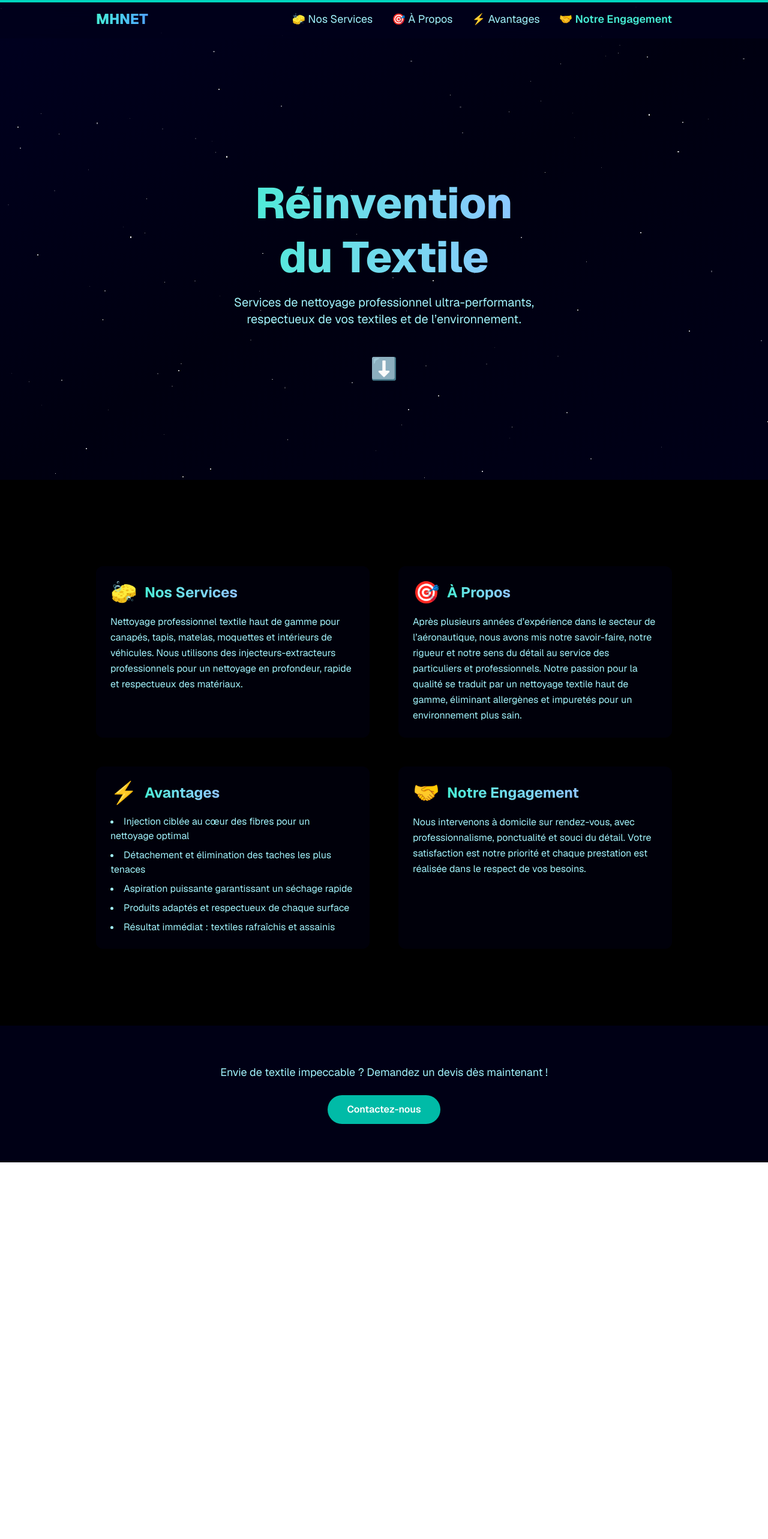
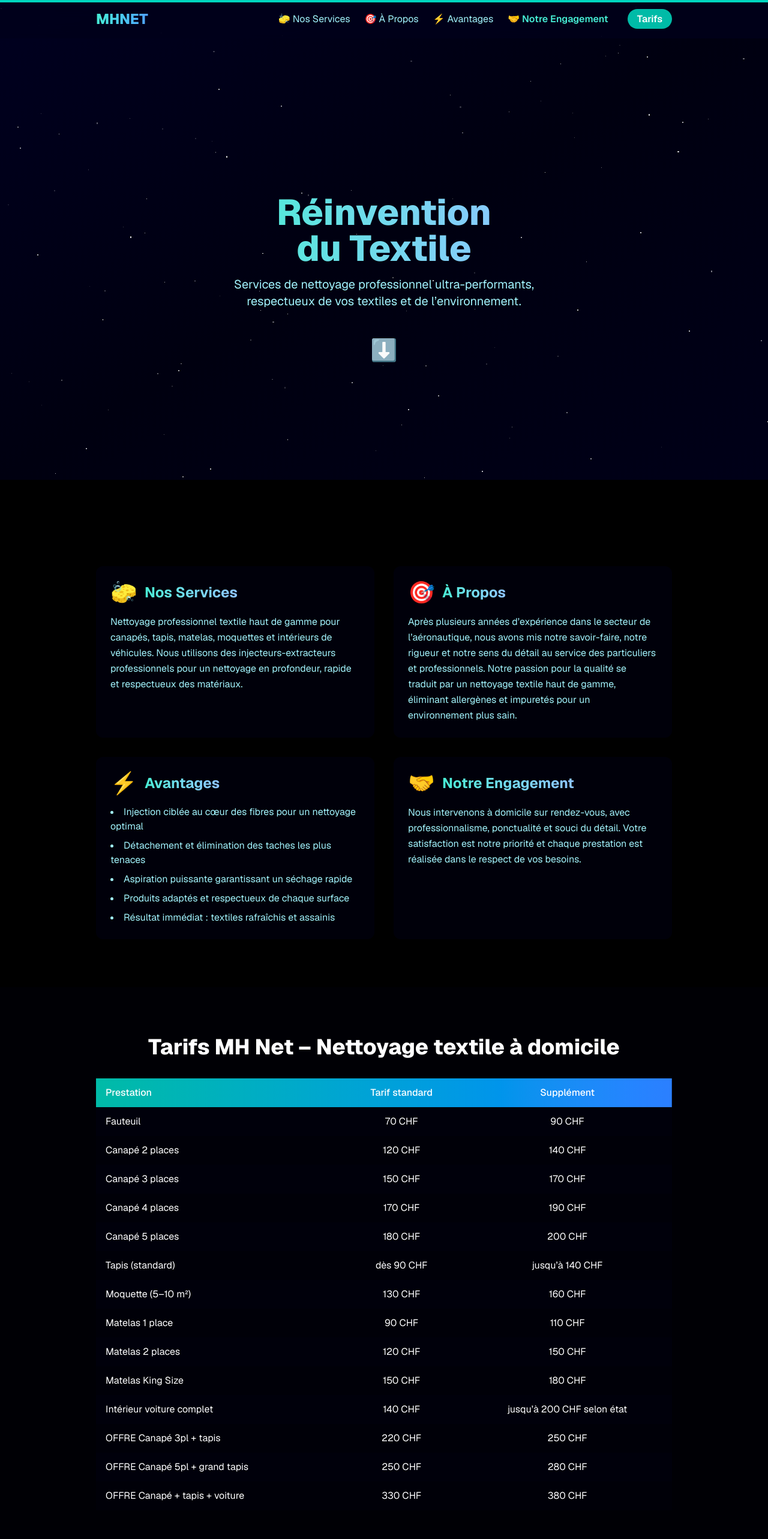
Before and after one commit to PabloDev-bit/site-web-morgan, a Next.js app in the folder mhnet-site/: page / in a window 1280 px wide. Shown: the top 2566 px of the page at 60% size. Before the commit the page ends 1938 px from the top, so only its background shows below. Built offline with nearby package versions, Linux system fonts and the light colour scheme.

Commit message:
feat: add pricing section with service rates and enhance navigation for better accessibility

```diff
--- a/mhnet-site/src/app/page.tsx
+++ b/mhnet-site/src/app/page.tsx
@@ -4,7 +4,6 @@ import { useState, useEffect } from 'react';
 import { motion, AnimatePresence, useScroll, useTransform } from 'framer-motion';
 import Link from 'next/link';
 
-// Données des sections
 const sections = [
   {
     id: 'services',
@@ -38,10 +37,25 @@ const sections = [
   },
 ];
 
-// Fond étoilé animé
+const pricing = [
+  { prestation: 'Fauteuil', standard: '70 CHF', supplement: '90 CHF' },
+  { prestation: 'Canapé 2 places', standard: '120 CHF', supplement: '140 CHF' },
+  { prestation: 'Canapé 3 places', standard: '150 CHF', supplement: '170 CHF' },
+  { prestation: 'Canapé 4 places', standard: '170 CHF', supplement: '190 CHF' },
+  { prestation: 'Canapé 5 places', standard: '180 CHF', supplement: '200 CHF' },
+  { prestation: 'Tapis (standard)', standard: 'dès 90 CHF', supplement: 'jusqu’à 140 CHF' },
+  { prestation: 'Moquette (5–10 m²)', standard: '130 CHF', supplement: '160 CHF' },
+  { prestation: 'Matelas 1 place', standard: '90 CHF', supplement: '110 CHF' },
+  { prestation: 'Matelas 2 places', standard: '120 CHF', supplement: '150 CHF' },
+  { prestation: 'Matelas King Size', standard: '150 CHF', supplement: '180 CHF' },
+  { prestation: 'Intérieur voiture complet', standard: '140 CHF', supplement: 'jusqu’à 200 CHF selon état' },
+  { prestation: 'OFFRE Canapé 3pl + tapis', standard: '220 CHF', supplement: '250 CHF' },
+  { prestation: 'OFFRE Canapé 5pl + grand tapis', standard: '250 CHF', supplement: '280 CHF' },
+  { prestation: 'OFFRE Canapé + tapis + voiture', standard: '330 CHF', supplement: '380 CHF' },
+];
+
 function BackgroundSpace() {
-  const [stars] = useState(
-    () =>
+  const [stars] = useState(() =>
     Array.from({ length: 120 }, () => ({
       x: Math.random() * 100,
       y: Math.random() * 100,
@@ -54,7 +68,7 @@ function BackgroundSpace() {
     <div className="fixed inset-0 pointer-events-none overflow-hidden z-0">
       <motion.div
         className="absolute inset-0 bg-gradient-to-br from-[#000020] via-[#000010] to-[#000018]"
-        animate={{ backgroundPosition: ['0% 0%', '100% 100%', '0% 100%', '100% 0%'] }}
+        animate={{ backgroundPosition: ['0% 0%', '100% 100%'] }}
         transition={{ duration: 80, repeat: Infinity, ease: 'linear' }}
       />
       {stars.map((s, i) => (
@@ -76,7 +90,6 @@ export default function Home() {
   const { scrollYProgress } = useScroll();
   const scaleX = useTransform(scrollYProgress, [0, 1], [0, 1]);
 
-  // Scroll-spy
   useEffect(() => {
     const onScroll = () => {
       const mid = window.scrollY + window.innerHeight / 2;
@@ -86,9 +99,9 @@ export default function Home() {
           setActive(sec.id);
         }
       });
+      setMenuOpen(false);
     };
     window.addEventListener('scroll', onScroll);
-    onScroll();
     return () => window.removeEventListener('scroll', onScroll);
   }, []);
 
@@ -96,165 +109,146 @@ export default function Home() {
     <div className="relative w-full min-h-screen bg-black text-white font-sans overflow-x-hidden">
       <BackgroundSpace />
 
-      {/* Progress bar */}
-      <motion.div
-        style={{ scaleX }}
-        className="fixed top-0 left-0 right-0 h-1 bg-teal-400 origin-left z-50"
-      />
+      <motion.div style={{ scaleX }} className="fixed top-0 left-0 right-0 h-1 bg-teal-400 origin-left z-50" />
 
-      {/* Navigation */}
       <nav className="sticky top-0 z-40 bg-[#00001a]/80 backdrop-blur-md">
-        <div className="max-w-5xl mx-auto px-4 sm:px-6 lg:px-8 py-4 flex items-center justify-between">
+        <div className="max-w-5xl mx-auto px-4 sm:px-6 lg:px-8 py-4 flex justify-between items-center">
           <h1 className="text-2xl font-extrabold bg-gradient-to-r from-teal-300 to-blue-400 bg-clip-text text-transparent">
             MHNET
           </h1>
-
-          {/* Desktop links */}
-          <ul className="hidden md:flex gap-8">
+          <ul className="hidden md:flex gap-6 text-sm sm:text-base">
             {sections.map((sec) => (
               <li key={sec.id}>
                 <Link
                   href={`#${sec.id}`}
-                  className={`text-lg transition-colors ${
-                    active === sec.id
-                      ? 'text-teal-300 font-semibold'
-                      : 'text-cyan-200 hover:text-teal-300'
+                  className={`transition-colors ${
+                    active === sec.id ? 'text-teal-300 font-semibold' : 'text-cyan-200 hover:text-teal-300'
                   }`}
                 >
                   {sec.icon} {sec.title}
                 </Link>
               </li>
             ))}
+            <li>
+              <Link
+                href="#tarifs"
+                className="ml-2 px-4 py-1.5 bg-teal-500 hover:bg-teal-600 text-white rounded-full font-semibold transition"
+              >
+                Tarifs
+              </Link>
+            </li>
           </ul>
-
-          {/* Mobile hamburger */}
-          <button
-            onClick={() => setMenuOpen((o) => !o)}
-            className="md:hidden text-2xl text-cyan-200 focus:outline-none"
-          >
+          <div className="md:hidden">
+            <button onClick={() => setMenuOpen((prev) => !prev)} className="text-cyan-200 text-2xl focus:outline-none">
               {menuOpen ? '✕' : '☰'}
             </button>
           </div>
-
-        {/* Mobile menu */}
+        </div>
         <AnimatePresence>
           {menuOpen && (
             <motion.div
-              key="mobile-menu"
               initial={{ height: 0, opacity: 0 }}
               animate={{ height: 'auto', opacity: 1 }}
               exit={{ height: 0, opacity: 0 }}
               transition={{ duration: 0.3, ease: 'easeInOut' }}
-              className="overflow-hidden md:hidden bg-[#00001a]/90 backdrop-blur-md"
+              className="overflow-hidden md:hidden px-6 pb-4"
             >
-              <ul className="flex flex-col items-center gap-6 py-4">
+              <ul className="flex flex-col gap-4 text-cyan-200">
                 {sections.map((sec) => (
                   <li key={sec.id}>
                     <Link
                       href={`#${sec.id}`}
                       onClick={() => setMenuOpen(false)}
-                      className="text-lg text-cyan-200 hover:text-teal-300"
+                      className="block py-1 hover:text-teal-300"
                     >
                       {sec.icon} {sec.title}
                     </Link>
                   </li>
                 ))}
+                <li>
+                  <Link
+                    href="#tarifs"
+                    onClick={() => setMenuOpen(false)}
+                    className="block px-4 py-2 mt-2 bg-teal-500 hover:bg-teal-600 text-white rounded-full text-center font-semibold transition"
+                  >
+                    Voir les tarifs
+                  </Link>
+                </li>
               </ul>
             </motion.div>
           )}
         </AnimatePresence>
       </nav>
 
-      {/* Hero */}
       <header className="h-screen flex flex-col justify-center items-center text-center px-4 sm:px-6 lg:px-8 relative z-10">
-        <motion.div
-          className="max-w-3xl"
-          initial={{ opacity: 0, scale: 0.7 }}
-          animate={{ opacity: 1, scale: 1 }}
-          transition={{ duration: 1 }}
-        >
-          <h1
-            className="text-3xl sm:text-4xl md:text-5xl lg:text-6xl xl:text-7xl font-extrabold leading-tight
-                       bg-gradient-to-r from-teal-300 to-blue-300 bg-clip-text text-transparent"
-          >
-            Réinvention
-            <br />
-            du Textile
+        <motion.div className="max-w-3xl" initial={{ opacity: 0, scale: 0.7 }} animate={{ opacity: 1, scale: 1 }} transition={{ duration: 1 }}>
+          <h1 className="text-4xl sm:text-5xl md:text-6xl font-extrabold bg-gradient-to-r from-teal-300 to-blue-300 bg-clip-text text-transparent">
+            Réinvention<br />du Textile
           </h1>
-          <motion.p
-            className="mt-4 text-base sm:text-lg md:text-xl text-cyan-200"
-            initial={{ opacity: 0 }}
-            animate={{ opacity: 1 }}
-            transition={{ delay: 0.6, duration: 1 }}
-          >
-            Services de nettoyage professionnel ultra-performants,
-            <br />
-            respectueux de vos textiles et de l’environnement.
+          <motion.p className="mt-4 text-lg sm:text-xl text-cyan-200" initial={{ opacity: 0 }} animate={{ opacity: 1 }} transition={{ delay: 0.6, duration: 1 }}>
+            Services de nettoyage professionnel ultra-performants,<br />respectueux de vos textiles et de l’environnement.
           </motion.p>
         </motion.div>
-
-        {/* Flèche incitative */}
         <Link href="#services">
-          <motion.div
-            className="mt-12 text-3xl sm:text-4xl text-cyan-200 cursor-pointer"
-            animate={{ y: [0, 8, 0] }}
-            transition={{ duration: 1.5, repeat: Infinity, ease: 'easeInOut' }}
-          >
+          <motion.div className="mt-12 text-4xl text-cyan-200 cursor-pointer" animate={{ y: [0, 10, 0] }} transition={{ duration: 1.5, repeat: Infinity, ease: 'easeInOut' }}>
             ⬇️
           </motion.div>
         </Link>
       </header>
 
-      {/* Contenu en grille */}
       <main className="relative z-10">
-        <div className="max-w-5xl mx-auto px-4 sm:px-6 lg:px-8 py-20 grid grid-cols-1 md:grid-cols-2 gap-8 lg:gap-12">
+        <div className="max-w-5xl mx-auto px-4 sm:px-6 lg:px-8 py-20 grid grid-cols-1 md:grid-cols-2 gap-8">
           {sections.map((sec) => (
-            <motion.div
-              key={sec.id}
-              id={sec.id}
-              className="bg-[#00001a]/40 rounded-xl p-6 backdrop-blur-sm"
-              initial={{ opacity: 0, y: 40 }}
-              whileInView={{ opacity: 1, y: 0 }}
-              viewport={{ once: true, margin: '-100px' }}
-              transition={{ duration: 0.6, ease: 'easeOut' }}
-            >
+            <motion.div key={sec.id} id={sec.id} className="bg-[#00001a]/40 rounded-xl p-6 backdrop-blur-sm" initial={{ opacity: 0, y: 40 }} whileInView={{ opacity: 1, y: 0 }} viewport={{ once: true }} transition={{ duration: 0.6, ease: 'easeOut' }}>
               <div className="flex items-center mb-4">
-                <span className="text-3xl sm:text-4xl mr-3">{sec.icon}</span>
-                <h2 className="text-xl sm:text-2xl font-bold
-                               bg-gradient-to-r from-teal-300 to-blue-300 bg-clip-text text-transparent">
-                  {sec.title}
-                </h2>
+                <span className="text-4xl mr-3">{sec.icon}</span>
+                <h2 className="text-2xl font-bold bg-gradient-to-r from-teal-300 to-blue-300 bg-clip-text text-transparent">{sec.title}</h2>
               </div>
               {sec.list ? (
-                <ul className="list-disc list-inside space-y-2 text-cyan-200 text-sm sm:text-base">
-                  {sec.list.map((item, i) => (
-                    <li key={i}>{item}</li>
-                  ))}
+                <ul className="list-disc list-inside space-y-2 text-cyan-200">
+                  {sec.list.map((item, i) => <li key={i}>{item}</li>)}
                 </ul>
               ) : (
-                <p className="text-cyan-200 text-sm sm:text-base leading-relaxed whitespace-pre-line">
-                  {sec.content}
-                </p>
+                <p className="text-cyan-200 text-base leading-relaxed whitespace-pre-line">{sec.content}</p>
               )}
             </motion.div>
           ))}
         </div>
       </main>
 
-      {/* Footer */}
-      <motion.footer
-        className="py-16 text-center bg-[#000015] mt-12 relative z-10 px-4 sm:px-6 lg:px-8"
-        initial={{ opacity: 0 }}
-        animate={{ opacity: 1 }}
-        transition={{ delay: 0.5, duration: 1 }}
-      >
+      <section id="tarifs" className="relative z-10 bg-[#00001a]/20 py-20">
+        <div className="max-w-5xl mx-auto px-4 sm:px-6 lg:px-8">
+          <h2 className="text-3xl sm:text-4xl font-extrabold text-white text-center mb-8">
+            Tarifs MH Net – Nettoyage textile à domicile
+          </h2>
+          <motion.div initial={{ opacity: 0, y: 20 }} whileInView={{ opacity: 1, y: 0 }} viewport={{ once: true }} transition={{ duration: 0.6 }} className="overflow-x-auto">
+            <table className="min-w-full table-auto border-separate border-spacing-0">
+              <thead>
+                <tr className="bg-gradient-to-r from-teal-500 to-blue-500">
+                  <th className="px-4 py-3 text-left text-sm sm:text-base font-medium text-white">Prestation</th>
+                  <th className="px-4 py-3 text-center text-sm sm:text-base font-medium text-white">Tarif standard</th>
+                  <th className="px-4 py-3 text-center text-sm sm:text-base font-medium text-white">Supplément</th>
+                </tr>
+              </thead>
+              <tbody>
+                {pricing.map((row, i) => (
+                  <tr key={i} className={i % 2 === 0 ? 'bg-[#000015]/40' : 'bg-[#000015]/20'}>
+                    <td className="px-4 py-3 text-sm sm:text-base">{row.prestation}</td>
+                    <td className="px-4 py-3 text-center text-sm sm:text-base">{row.standard}</td>
+                    <td className="px-4 py-3 text-center text-sm sm:text-base">{row.supplement}</td>
+                  </tr>
+                ))}
+              </tbody>
+            </table>
+          </motion.div>
+        </div>
+      </section>
+
+      <motion.footer className="py-16 text-center bg-[#000015] mt-12 relative z-10 px-4 sm:px-6 lg:px-8" initial={{ opacity: 0 }} animate={{ opacity: 1 }} transition={{ delay: 0.5, duration: 1 }}>
         <p className="text-base sm:text-lg text-cyan-200 mb-6">
           Envie de textile impeccable ? Demandez un devis dès maintenant !
         </p>
-        <Link
-          href="#contact"
-          className="inline-block px-6 sm:px-8 py-3 bg-teal-500 hover:bg-teal-600 rounded-full font-semibold transition-colors text-sm sm:text-base"
-        >
+        <Link href="#contact" className="inline-block px-6 sm:px-8 py-3 bg-teal-500 hover:bg-teal-600 rounded-full font-semibold transition-colors text-sm sm:text-base">
           Contactez-nous
         </Link>
       </motion.footer>
```
Lines whose indentation alone changed are shown as unchanged.
